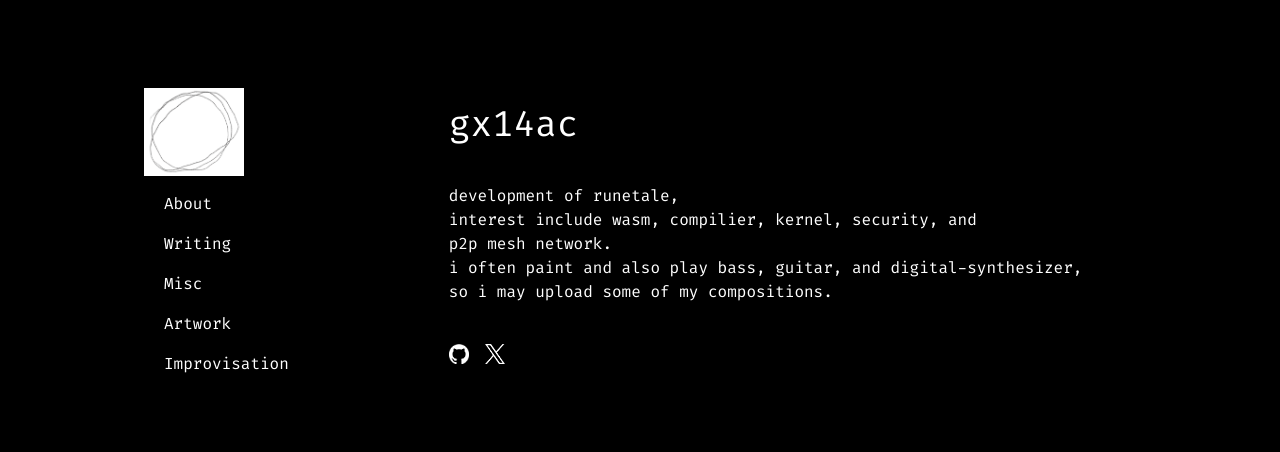
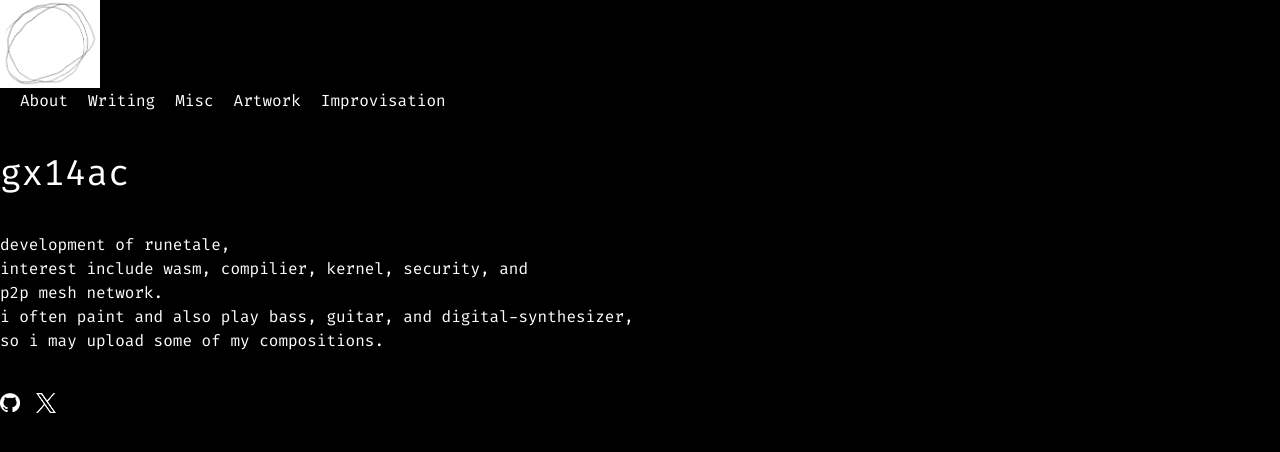
Before and after one commit to gx14ac/gx14ac, a Next.js app: page / in a window 1280 px wide. Shown: the top 452 px of the page. Built offline with nearby package versions, Linux system fonts and the light colour scheme.

Commit message:
added new screnn config

```diff
--- a/src/pages/writing.tsx
+++ b/src/pages/writing.tsx
@@ -5,7 +5,7 @@ import Link from "next/link"
 export default function Writing() {
     return (
         <Header>
-            <div className="mt-4 grid grid-cols-2 items-center justify-between gap-6 sm:ml-14">
+            <div className="mt-4 grid grid-cols-2 items-center justify-between gap-6 sm:ml-14 mini:ml-14">
                 <Link href="/writing/udp-hole-punching" className={`${fira.className} text-lg hover:text-gray-500 underline underline-offset-8`} onClick={() => { }}>
                     udp hole punching
                 </Link>
--- a/tailwind.config.js
+++ b/tailwind.config.js
@@ -6,6 +6,9 @@ module.exports = {
     "./components/**/*.{js,ts,jsx,tsx,mdx}",
   ],
   theme: {
+    screens: {
+      mini: "350px",
+    },
     extend: {
       backgroundImage: {
         'hack': "url('/assets/test.gif')"
```
